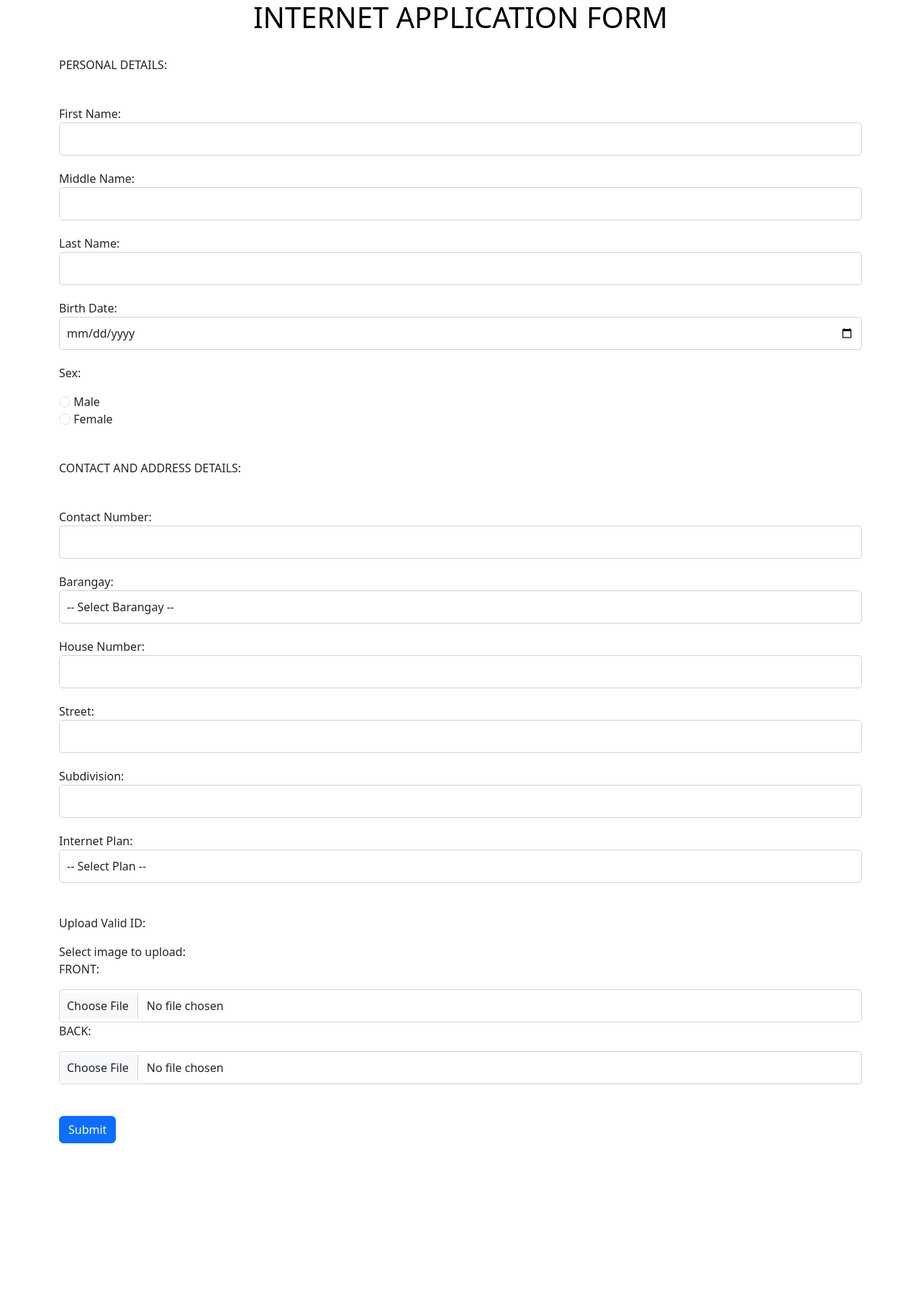
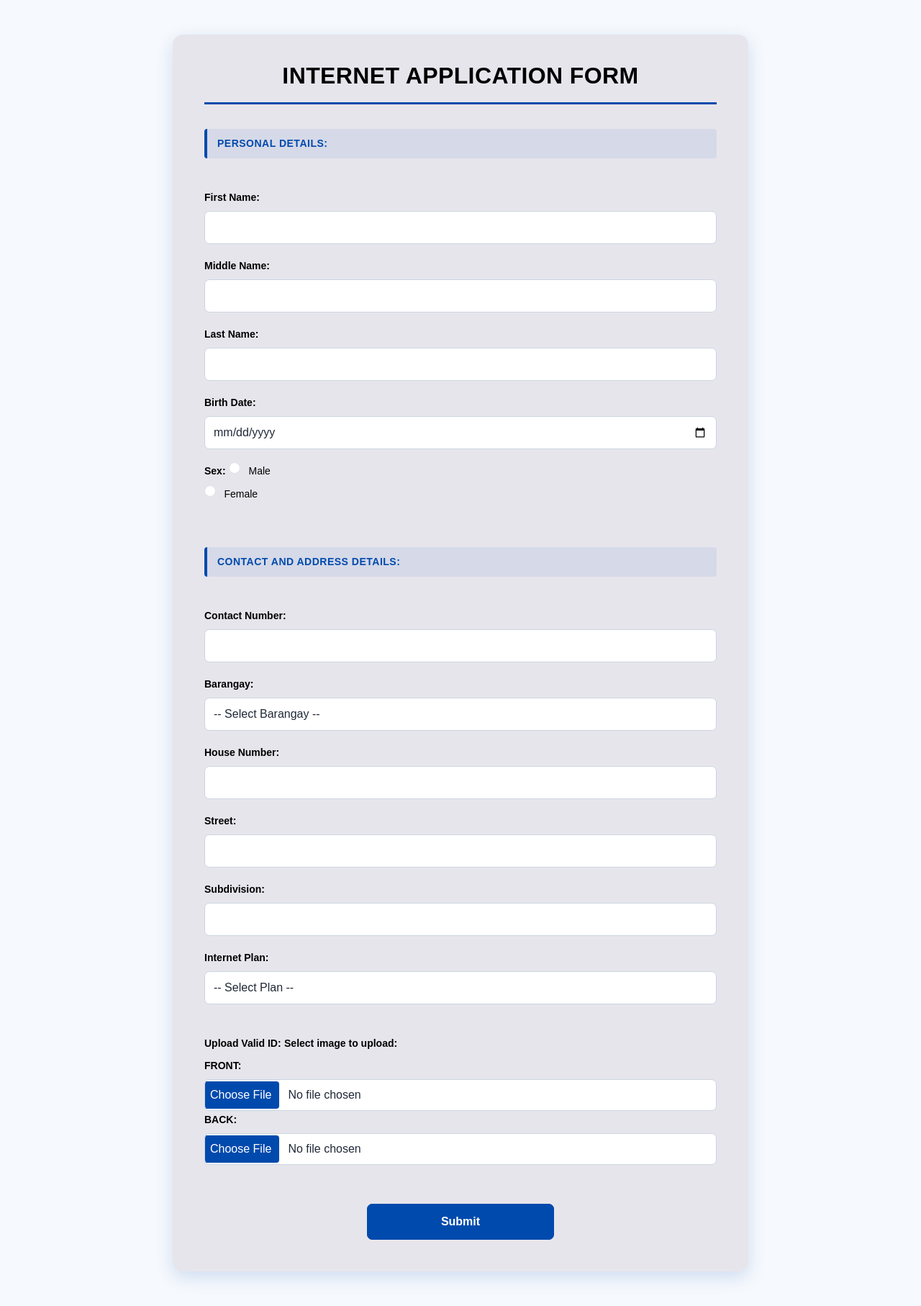
Before and after one commit to diannagracebraga-bot/thesis_capstone, a PHP site: page /front_page_menus/apply_internet.php in a window 1280 px wide. Shown: the whole page at 72% size. Before the commit the page ends 1588 px from the top, so only its background shows below. Run offline with PHP 8.4, Linux system fonts and the light colour scheme.

Commit message:
internet appky

```diff
--- a/css/apply_internet.css
+++ b/css/apply_internet.css
@@ -1,15 +1,132 @@
+:root {
+    --primary-blue: #004aad;
+    --primary-blue-soft: rgba(0, 74, 173, 0.08);
+    --primary-blue-border: rgba(0, 74, 173, 0.25);
+}
+* {
+    box-sizing: border-box;
+}
+body {
+    min-height: 100vh;
+    margin: 0;
+    padding: 48px 20px;
+    font-family: Arial, Helvetica, sans-serif;
+    color: #1f2937;
+    background: #f6f9fd;
+}
+.container {
+    width: min(100%, 800px);
+    margin: 0 auto;
+    padding: 38px 44px 44px;
+    background: #e7e5ec;
+    border: 1px lightgray;
+    border-radius: 14px;
+    box-shadow: 0 8px 24px rgba(0, 74, 173, 0.16);
+}
 h1 {
+    margin: 0 0 34px;
+    padding-bottom: 18px;
+    color: #000000;
+    border-bottom: 3px solid var(--primary-blue);
+    font-size: clamp(24px, 4vw, 32px);
+    font-weight: 700;
+    letter-spacing: 0.4px;
     text-align: center;
-    color: black;
-    margin-bottom: 30px;
 }
-
 .form_group {
-    margin-bottom: 20px;
+    margin-bottom: 18px;
+}
+.form_group > label:only-child {
+    color: #000000;
+    display: block;
+    margin: 30px 0 8px;
+    padding: 10px 14px;
+    color: var(--primary-blue);
+    background: var(--primary-blue-soft);
+    border-left: 4px solid var(--primary-blue);
+    border-radius: 4px;
+    font-size: 14px;
+    font-weight: 700;
+    letter-spacing: 0.5px;
+}
+.form_group label,
+.form_group p {
+    display: inline-block;
+    margin: 0 0 8px;
+    color: #000000;
+    font-size: 14px;
+    font-weight: 600;
 }
 .form-control {
     width: 100%;
-    padding: 10px;
-    border: 1px solid lightgray;
-    border-radius: 5px;
+    min-height: 43px;
+    padding: 10px 12px;
+    color: #1f2937;
+    background: #ffffff;
+    border: 1px solid #cbd5e1;
+    border-radius: 7px;
+    box-shadow: none;
+    transition: border-color 0.2s ease, box-shadow 0.2s ease;
 }
+.form-control:focus {
+    border-color: var(--primary-blue);
+    box-shadow: 0 0 0 3px var(--primary-blue-soft);
+    outline: none;
+}
+.form-check-input {
+    margin: 0 7px 0 0;
+    accent-color: var(--primary-blue);
+    cursor: pointer;
+}
+.form-check-input + label {
+    margin: 0 0 9px;
+    cursor: pointer;
+    font-weight: 400;
+}
+input[type="file"] {
+    padding: 8px;
+    cursor: pointer;
+}
+input[type="file"]::file-selector-button {
+    margin-right: 12px;
+    padding: 7px 11px;
+    color: #ffffff;
+    background: var(--primary-blue);
+    border: 0;
+    border-radius: 4px;
+    cursor: pointer;
+}
+.btn.btn-primary {
+    display: block;
+    width: min(100%, 260px);
+    margin: 30px auto 0;
+    padding: 12px 20px;
+    color: #ffffff;
+    background: var(--primary-blue);
+    border: 1px solid var(--primary-blue);
+    border-radius: 7px;
+    font-weight: 700;
+    transition: filter 0.2s ease, transform 0.2s ease;
+}
+.btn.btn-primary:hover,
+.btn.btn-primary:focus {
+    background: var(--primary-blue);
+    border-color: var(--primary-blue);
+    filter: brightness(0.88);
+    transform: translateY(-1px);
+}
+@media (max-width: 576px) {
+    body {
+        padding: 24px 12px;
+    }
+
+    .container {
+        padding: 28px 22px 32px;
+        border-radius: 10px;
+    }
+
+    h1 {
+        margin-bottom: 26px;
+        font-size: 24px;
+    }
+}
--- a/front_page_menus/apply_internet.php
+++ b/front_page_menus/apply_internet.php
@@ -9,7 +9,7 @@ include '../database/database_connection.php';
 	<meta charset="utf-8">
 	<meta name="viewport" content="width=device-width, initial-scale=1">
 		<link href="https://cdn.jsdelivr.net/npm/bootstrap@5.3.8/dist/css/bootstrap.min.css" rel="stylesheet">
-	<link rel="stylesheet" href="../css/apply_internet.css">
+	<link rel="stylesheet" href="../css/apply_internet.css?v=2">
 	<title>MITZTIANPC WIRED INTERNET SERVICES</title>
 </head>
 <body>
```
